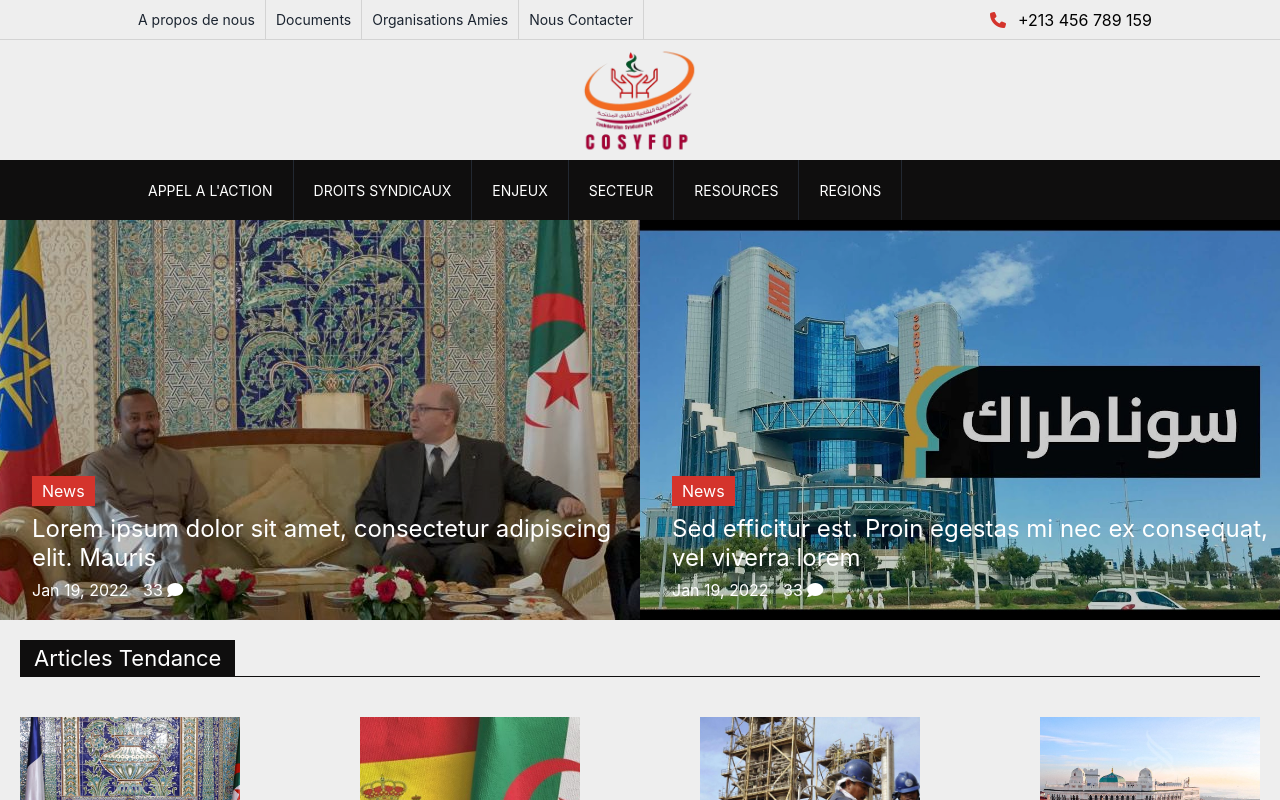
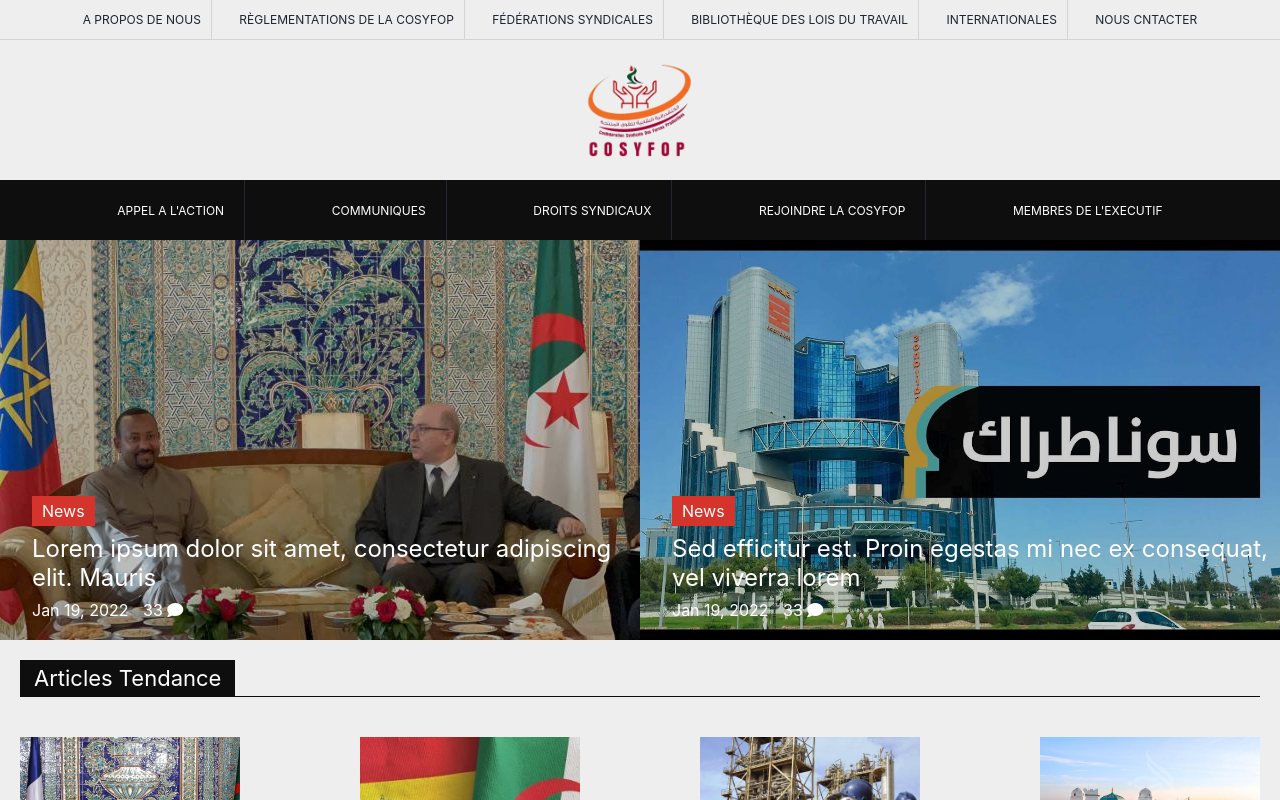
Before and after one commit to wailsonlucas/COSYFOP---blog-UI-UX-design, a Next.js app: page / in a window 1280 px wide. Shown: the top 800 px of the page. Built offline with nearby package versions, Linux system fonts and the light colour scheme.

Commit message:
improved Nav text UI

```diff
--- a/components/Aside.js
+++ b/components/Aside.js
@@ -34,7 +34,7 @@
           <div className={s.img_container}>
             <img src={"/images/static/j1.jpg"} alt="" />
           </div>
-          <p>Ttile</p>
+          <p>Titre de l'article</p>
           <footer>
             <span>Jan 19, 2022 </span><span> <i className="fa-solid fa-comment"></i> 33</span>
           </footer>
@@ -47,7 +47,7 @@
             <img src={"/images/static/a.jpg"} alt="" />
           </div>
             <div>
-          <div className={s.title}>Title</div>
+          <div className={s.title}>Titre de l'article</div>
           <footer>
             <span>Jan 19, 2022 </span><span> <i className="fa-solid fa-comment"></i> 33</span>
           </footer>
@@ -58,7 +58,7 @@
             <img src={"/images/static/b.jpg"} alt="" />
           </div>
             <div>
-            <div className={s.title}>Title</div>
+            <div className={s.title}>Titre de l'article</div>
             <footer>
               <span>Jan 19, 2022 </span><span> <i className="fa-solid fa-comment"></i> 33</span>
             </footer>
@@ -69,7 +69,7 @@
             <img src={"/images/static/t1.jpg"} alt="" />
           </div>
             <div>
-            <div className={s.title}>Title</div>
+            <div className={s.title}>Titre de l'article</div>
             <footer>
               <span>Jan 19, 2022 </span><span> <i className="fa-solid fa-comment"></i> 33</span>
             </footer>
@@ -77,10 +77,10 @@
         </div>
         <div className={s.card}>
           <div className={s.img_container}>
-            <img src={"/images/static/t2.jpg"} alt="" />
+            <img src={"/images/static/t2.jpeg"} alt="" />
           </div>
             <div>
-            <div className={s.title}>Title</div>
+            <div className={s.title}>Titre de l'article</div>
             <footer>
               <span>Jan 19, 2022 </span><span> <i className="fa-solid fa-comment"></i> 33</span>
             </footer>
--- a/components/Footer.js
+++ b/components/Footer.js
@@ -54,7 +54,7 @@
 
           <div className={s.card}>
             <div className={s.img_container}>
-              <img src={"/images/static/t2.jpg"} alt="" />
+              <img src={"/images/static/t2.jpeg"} alt="" />
             </div>
             <div>
               <b>Title</b>
@@ -98,7 +98,7 @@
                 <img src={"/images/static/t1.jpg"} alt="" />
               </div>
               <div className={s.img_cont}>
-                <img src={"/images/static/t2.jpg"} alt="" />
+                <img src={"/images/static/t2.jpeg"} alt="" />
               </div>
               <div className={s.img_cont}>
                 <img src={"/images/static/t3.jpg"} alt="" />
--- a/components/Nav.js
+++ b/components/Nav.js
@@ -12,13 +12,12 @@
     <nav className={s.nav}>
       <div className={s.top_nav}>
         <div className={s.links_container}>
-          <Link href="/about"><a>A propos de nous</a></Link>
-          <Link href="/"><a>Documents</a></Link>
-          <Link href="/friendly-organisations"><a>Organisations Amies</a></Link>
-          <Link href="/contact"><a>Nous Contacter</a></Link>
-        </div>
-        <div className={s.socials_container}>
-          <i className="fa-solid fa-phone"></i><span>  +213 456 789 159</span>
+          <Link href="/about">A PROPOS DE NOUS</Link>
+          <Link href="/">RÈGLEMENTATIONS DE LA COSYFOP</Link>
+          <Link href="/friendly-organisations"><a>FÉDÉRATIONS SYNDICALES</a></Link>
+          <Link href="/friendly-organisations"><a>BIBLIOTHÈQUE DES LOIS DU TRAVAIL</a></Link>
+          <Link href="/friendly-organisations"><a>INTERNATIONALES</a></Link>
+          <Link href="/contact"><a>NOUS CNTACTER</a></Link>
         </div>
         <i onClick={() => dispatch(triggerSideMenu())} className="fa-solid fa-bars"></i>
       </div>
@@ -29,11 +28,10 @@
         <div className={s.bottom_nav}>
           <ul>
             <li><Link href="/">APPEL A L&#39;ACTION</Link></li>
+            <li><Link href="/">COMMUNIQUES</Link></li>
             <li><Link href="/">DROITS SYNDICAUX</Link></li>
-            <li><Link href="/">ENJEUX</Link></li>
-            <li><Link href="/">SECTEUR</Link></li>
-            <li><Link href="/">RESOURCES</Link></li>
-            <li><Link href="/">REGIONS</Link></li>
+            <li><Link href="/">REJOINDRE LA COSYFOP</Link></li>
+            <li><Link href="/">MEMBRES DE L&#39;EXECUTIF</Link></li>
           </ul>
           <div className={s.burger}>
             <i onClick={() => dispatch(triggerSideMenu())} className="fa-solid fa-xmark"></i>
--- a/components/css/nav.module.css
+++ b/components/css/nav.module.css
@@ -3,13 +3,15 @@
   justify-content: space-between;
   align-items: center;
   height:40px;
-  padding:0 10%;
+  padding:0 5%;
   border-bottom:1px solid lightgrey
 }
 .top_nav .links_container {
   display: flex;
+  justify-content: space-around;
   align-items: stretch;
-  height:100%
+  height:100%;
+  width:100%;
 }
 .top_nav > i {
   display: none;
@@ -23,9 +25,12 @@
   justify-content: center;
   align-items: center;
   padding:0 10px;
-  font-size: 14px;
+  font-size: 12px;
   border-right:1px solid lightgrey;
   color:var(--a)
+}
+.top_nav .links_container a:last-child {
+  border: none
 }
 .top_nav .socials_container {
   display: flex;
@@ -47,10 +52,10 @@
   display: flex;
   justify-content: center;
   align-items: center;
-  height: 120px;
+  height: 140px;
 }
 .title_container img {
-  height: 100%;
+  height: 80%;
 }
 .bottom_nav {
   display: block;
@@ -58,25 +63,31 @@
   justify-content: space-between;
   align-items: center;
   height:60px;
-  padding:0 10%;
+  padding:0 5%;
   background-color: var(--d)
 }
 .bottom_nav ul {
   display: flex;
+  justify-content: space-around;
   align-items: center;
+  width:100%;
   height: 100%;
 }
 .bottom_nav ul li {
   height: 100%;
+  border-right:1px solid #222831;
 }
 .bottom_nav ul li a {
   display: flex;
   height: 100%;
-  border-right:1px solid #222831;
   align-items: center;
   padding: 0 20px;
-  font-size: 14px;
+  font-size: 12px;
   color:#fff
+}
+.bottom_nav ul li:last-child {
+  border-right:none;
+  color:red
 }
 .bottom_nav .burger i {
   color:#fff;
@@ -99,10 +110,8 @@
   .top_nav .links_container a {
     flex:1;
     text-align: center;
-    font-size: 14px
-  }
-  .top_nav .socials_container {
-    display: none
+    font-size: 12px;
+    color:red
   }
   .bottom_nav .burger i:first-child {
     display: block;
@@ -139,7 +148,7 @@
     align-items: center;
     height: 100%;
     width:100%;
-
+    font-size: 14px
   }
   .home_a a {
    border:none;
```
